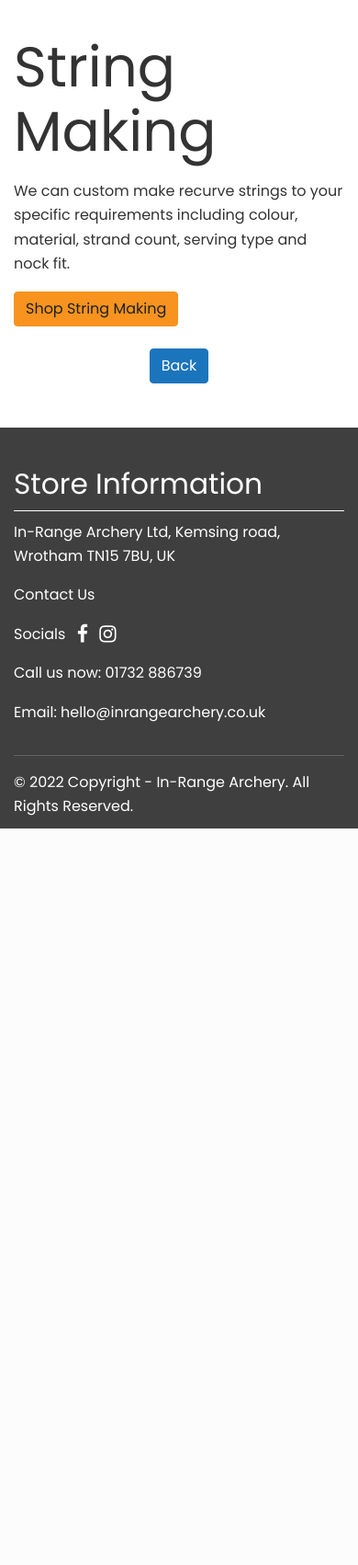
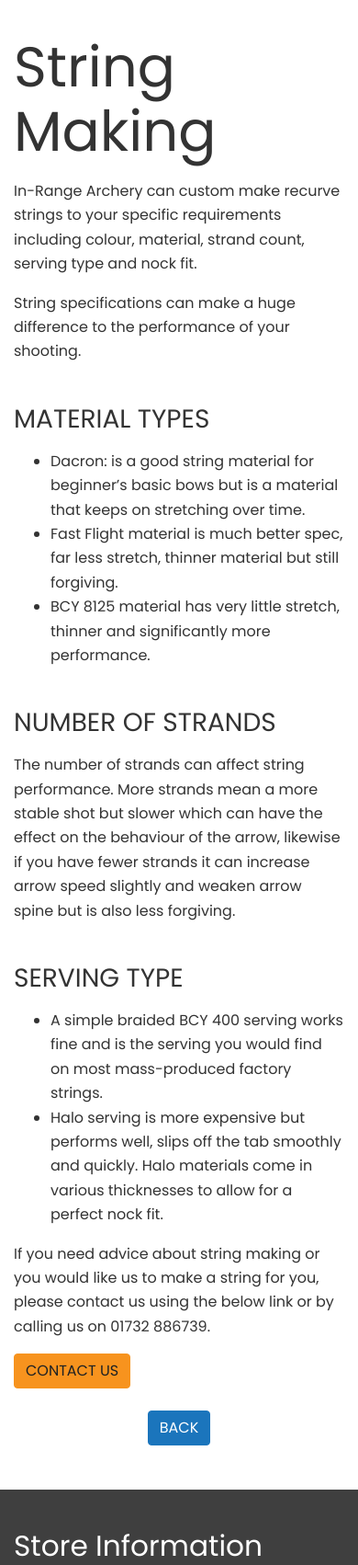
Before and after one commit to Hayesone/flask-archery, a Flask app: page /our-services/string-making in a window 390 px wide. Shown: the part 410-2112 px from the top of the page at 92% size. Before the commit the page ends 1311 px from the top, so only its background shows below. Run offline with Flask 2, Linux system fonts and the light colour scheme; some libraries are stand-ins or nearby versions.

Commit message:
Final sign-off updates (maybe)
Fixing the mobile version as you mentioned (I had a look I think the clipping you spoke about was on the home page for "Archery development / Coaching", if not let me know)
Make the font on the home page cards slightly bigger
Swapping the Shop and Services around
Updating the content text on the current pages from their draft version.

Also, all buttons are currently uppercase, can be make lower case in styles2.css .content-page btn h3, AND changed h3 heading size.

```diff
--- a/static/css/styles2.css
+++ b/static/css/styles2.css
@@ -132,3 +132,11 @@
     margin: 0px;
     font-size: 34px;
 }
+
+.content-page h3 {
+    font-size:1.75rem;
+}
+
+.content-page .btn {
+    text-transform: uppercase;
+}
--- a/templates/subcategory/archery-coaching/1-1-coaching.html
+++ b/templates/subcategory/archery-coaching/1-1-coaching.html
@@ -1,6 +1,6 @@
 {% extends "layout.html" %}
 {% block content %}
-
+<div class="content-page">
     <h2>1:1 Coaching</h2>
 
     <p>In-Range Archery has qualified coaches available to provide 1-1 coaching for complete novices to advanced archers who are looking to improve their skills. </p>
@@ -12,5 +12,5 @@
     <div class="text-center pt-4">
         <a class="btn btn-secondary" href="{{ url_for('archery_coaching')}}" role="button">Back</a>
     </div>
-
+</div>
 {% endblock %}
--- a/templates/subcategory/archery-coaching/group-coaching.html
+++ b/templates/subcategory/archery-coaching/group-coaching.html
@@ -1,6 +1,6 @@
 {% extends "layout.html" %}
 {% block content %}
-
+<div class="content-page">
     <h2>Group Coaching Courses</h2>
 
     <p>In Partnership with Third-Eye Archery In-Range can offer group coaching for all bow styles. If you are a club, please <a href="https://shop.inrangearchery.co.uk/pages/contact">contact us</a> as we can set up a bespoke group coaching course for your members. Like and follow In-Range Archery socials to find out about upcoming group courses as we will always advertise them there in the first instance.</p>
@@ -8,5 +8,5 @@
     <div class="text-center pt-4">
         <a class="btn btn-secondary" href="{{ url_for('archery_coaching')}}" role="button">Back</a>
     </div>
-
+</div>
 {% endblock %}
--- a/templates/subcategory/archery-coaching/third-eye.html
+++ b/templates/subcategory/archery-coaching/third-eye.html
@@ -1,6 +1,6 @@
 {% extends "layout.html" %}
 {% block content %}
-
+<div class="content-page">
     <h2>Third Eye Archery Training</h2>
 
     <p>As well as group coaching, our partner Third Eye Archery can also provide 1-1 performance coaching covering target panic, diet, and fitness, traditional, recurve, compound and barebow styles.</p>
@@ -12,4 +12,5 @@
     <div class="text-center pt-4">
         <a class="btn btn-secondary" href="{{ url_for('archery_coaching')}}" role="button">Back</a>
     </div>
+</div>
 {% endblock %}
--- a/templates/subcategory/services/corporate.html
+++ b/templates/subcategory/services/corporate.html
@@ -1,9 +1,11 @@
 {% extends "layout.html" %}
 {% block content %}
+<div class="content-page">
     <h2>Corporate Events</h2>
     <p><b>Coming Soon...</b></p>
 
     <div class="text-center pt-4">
         <a class="btn btn-secondary" href="{{ url_for('shop_services')}}" role="button">Back</a>
     </div>
+</div>
 {% endblock %}
--- a/templates/subcategory/services/parties.html
+++ b/templates/subcategory/services/parties.html
@@ -1,9 +1,11 @@
 {% extends "layout.html" %}
 {% block content %}
+<div class="content-page">
     <h2>Parties</h2>
     <p><b>Coming Soon...</b></p>
 
     <div class="text-center pt-4">
         <a class="btn btn-secondary" href="{{ url_for('shop_services')}}" role="button">Back</a>
     </div>
+</div>
 {% endblock %}
--- a/templates/subcategory/services/recurve-checkup.html
+++ b/templates/subcategory/services/recurve-checkup.html
@@ -1,8 +1,9 @@
 {% extends "layout.html" %}
 {% block content %}
+<div class="content-page">
     <h2>Recurve Bow check-up</h2>
     <p>Did you buy your bow online and need it to be set up for the first time? Maybe you just want your existing bow checked over to make everything is set up correctly and safely.</p>
-    <p>Including (but not limited to):</p>
+    <p>Our recurve bow check-up appointments include (but are not limited to):</p>
     <ul>
         <li>Limb alignment</li>
         <li>Nocking points</li>
@@ -11,9 +12,12 @@
         <li>Spine matching of arrows</li>
     </ul>
 
+    <p>Ideally, we need an hour to do a recurve bow check up. You can book an hours appointment using the button below or alternatively give us a call on <a href="tel:01732 886739" class="contactbar__link" style="color: #333333">01732 886739</a>.</p>
+
     <button type="button" class="btn btn-primary"><a href="https://bookings.inrangearchery.co.uk/" style="color: #1d2124">Book Appointment</a></button>
 
     <div class="text-center pt-4">
         <a class="btn btn-secondary" href="{{ url_for('shop_services')}}" role="button">Back</a>
     </div>
+</div>
 {% endblock %}
--- a/templates/subcategory/services/string-making.html
+++ b/templates/subcategory/services/string-making.html
@@ -1,10 +1,36 @@
 {% extends "layout.html" %}
 {% block content %}
+<div class="content-page">
     <h2>String Making</h2>
-    <p>We can custom make recurve strings to your specific requirements including colour, material, strand  count, serving type and nock fit.</p>
-    <button type="button" class="btn btn-primary"><a href="https://shop.inrangearchery.co.uk/pages/string-making" style="color: #1d2124">Shop String Making</a></button>
+    <p>In-Range Archery can custom make recurve strings to your specific requirements including colour, material, strand count, serving type and nock fit.</p>
+
+    <p>String specifications can make a huge difference to the performance of your shooting.</p>
+
+    <h3>MATERIAL TYPES</h3>
+    <ul>
+        <li>Dacron: is a good string material for beginner’s basic bows but is a material that keeps on stretching over time.</li>
+        <li>Fast Flight material is much better spec, far less stretch, thinner material but still forgiving.</li>
+        <li>BCY 8125 material has very little stretch, thinner and significantly more performance.</li>
+    </ul>
+
+    <h3>NUMBER OF STRANDS</h3>
+    <p>The number of strands can affect string performance. More strands mean a more stable shot but slower which can have the effect on the behaviour of the arrow, likewise if you have fewer strands it can increase arrow speed slightly and weaken arrow spine but is also less forgiving.</p>
+
+    <h3>SERVING TYPE</h3>
+
+    <ul>
+        <li>A simple braided BCY 400 serving works fine and is the serving you would find on most mass-produced factory strings.</li>
+        <li>Halo serving is more expensive but performs well, slips off the tab smoothly and quickly. Halo materials come in various thicknesses to allow for a perfect nock fit.</li>
+    </ul>
+
+    <p>If you need advice about string making or you would like us to make a string for you, please contact us using the below link or by calling us on <a href="tel:01732 886739" class="contactbar__link" style="color: #333333">01732 886739</a>.</p>
+
+    <button type="button" class="btn btn-primary">
+        <a href="https://shop.inrangearchery.co.uk/pages/contact" style="color: #1d2124">Contact Us</a>
+    </button>
 
     <div class="text-center pt-4">
         <a class="btn btn-secondary" href="{{ url_for('shop_services')}}" role="button">Back</a>
     </div>
+</div>
 {% endblock %}
--- a/templates/subcategory/starting-out-in-archery/beginners-courses.html
+++ b/templates/subcategory/starting-out-in-archery/beginners-courses.html
@@ -1,6 +1,6 @@
 {% extends "layout.html" %}
 {% block content %}
-
+<div class="content-page">
     <h2>Beginners courses</h2>
 
     <p>All archers are taught on a Recurve Bow. Your first port of call should be to find out which local Archery club is nearest to your home. You can do this via our club locator. Once you have found the club you will need to email them and check their dates and availability for beginner’s sessions.</p>
@@ -22,5 +22,5 @@
     <div class="text-center pt-4">
         <a class="btn btn-secondary" href="{{ url_for('starting_out_archery')}}" role="button">Back</a>
     </div>
-
+</div>
 {% endblock %}
--- a/templates/subcategory/starting-out-in-archery/have-a-go.html
+++ b/templates/subcategory/starting-out-in-archery/have-a-go.html
@@ -1,6 +1,6 @@
 {% extends "layout.html" %}
 {% block content %}
-
+<div class="content-page">
     <h2>Have-a-Go Sessions</h2>
 
     <p>We can offer a chance to have a go at Archery using our equipment and instruction from qualified coaches. Coaches are DBS checked and have a minimum of level 1 coaching qualification through Archery GB.</p>
@@ -16,4 +16,5 @@
     <div class="text-center pt-4">
         <a class="btn btn-secondary" href="{{ url_for('starting_out_archery')}}" role="button">Back</a>
     </div>
+</div>
 {% endblock %}
--- a/templates/subcategory/starting-out-in-archery/your-first-kit.html
+++ b/templates/subcategory/starting-out-in-archery/your-first-kit.html
@@ -1,6 +1,6 @@
 {% extends "layout.html" %}
 {% block content %}
-
+<div class="content-page">
     <h2>Your First Kit</h2>
 
     <p>Our first piece of advice to you is to not buy anything... yet. You may wonder why that would be but we will always tell you that if you buy when you start you will outgrow the equipment very soon and waste your money.</p>
@@ -20,5 +20,5 @@
     <div class="text-center pt-4">
         <a class="btn btn-secondary" href="{{ url_for('starting_out_archery')}}" role="button">Back</a>
     </div>
-
+</div>
 {% endblock %}
```
Also changed, not shown: shop-services.html (deleted, +0 -98 lines), templates/landing.html (+8 -8 lines), templates/subcategory/services/arrow-building.html (+12 -4 lines), templates/subcategory/services/compound-checkup.html (+7 -3 lines), templates/subcategory/starting-out-in-archery/local-clubs.html (+12 -6 lines).
